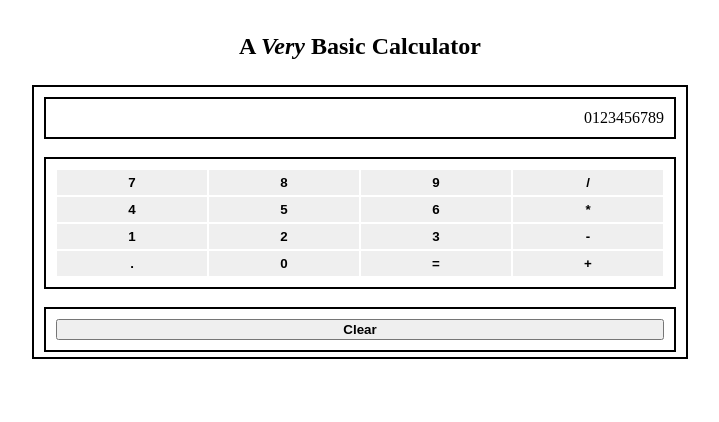
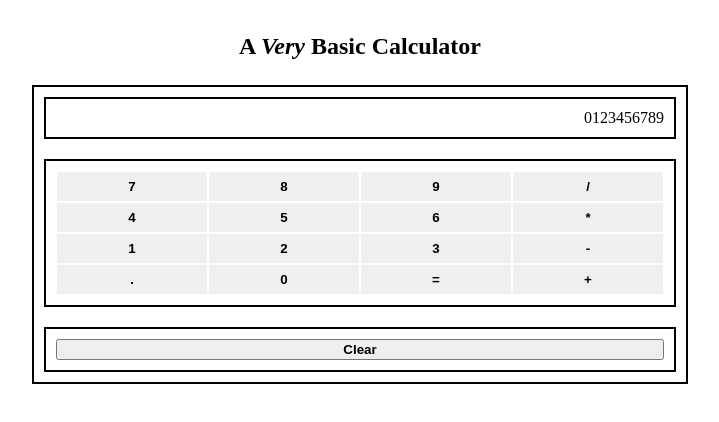
Before and after one commit to teecodes444/calculator, a plain HTML site: page index.html in a window 1280 px wide. Shown: the whole page, without its empty margins (280-999 px from the left). Drawn offline with Linux system fonts and the light colour scheme.

Commit message:
Update calDiv height and digOppDiv padding

```diff
--- a/style.css
+++ b/style.css
@@ -13,7 +13,7 @@ span{
 
 
 #calDiv {
-    height: 250px;
+    height: 275px;
     margin: auto;
     width: 50%;
     display: flex;
@@ -33,7 +33,7 @@ span{
     height: 25%;
     font-weight: bolder;
     border: white 1px solid;
-    padding: 5px;
+    padding: 7px;
 }
 
 #clear{
```
